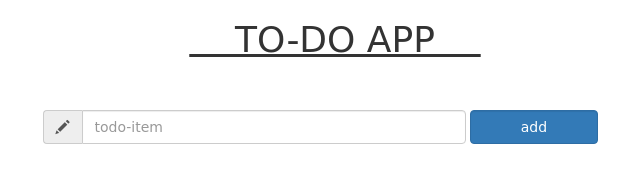
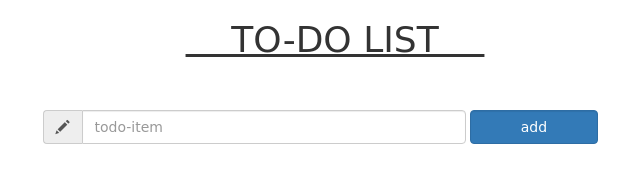
Before and after one commit to kaur-rajdeep/DevOps-Challenge, a plain HTML site: page index.html in a window 1280 px wide. Shown: the full height of the page, 305-945 px from the left. Drawn offline with nearby package versions, Linux system fonts and the light colour scheme.

Commit message:
testing webhook

```diff
--- a/index.html
+++ b/index.html
@@ -15,7 +15,7 @@
 	<div class="container">
 		<h1 class="row">
 		&nbsp;&nbsp;&nbsp;
-		TO-DO APP
+		TO-DO LIST
 		&nbsp;&nbsp;&nbsp;
 		</h1>
 		<br/><br/>
```
